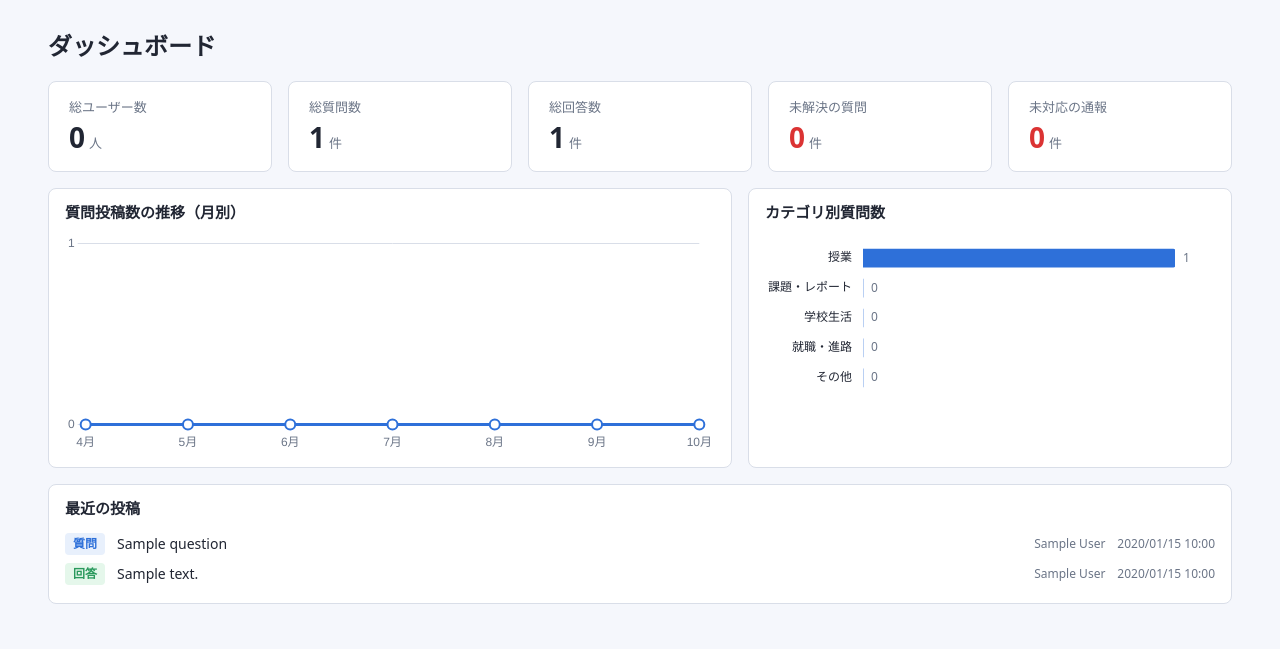
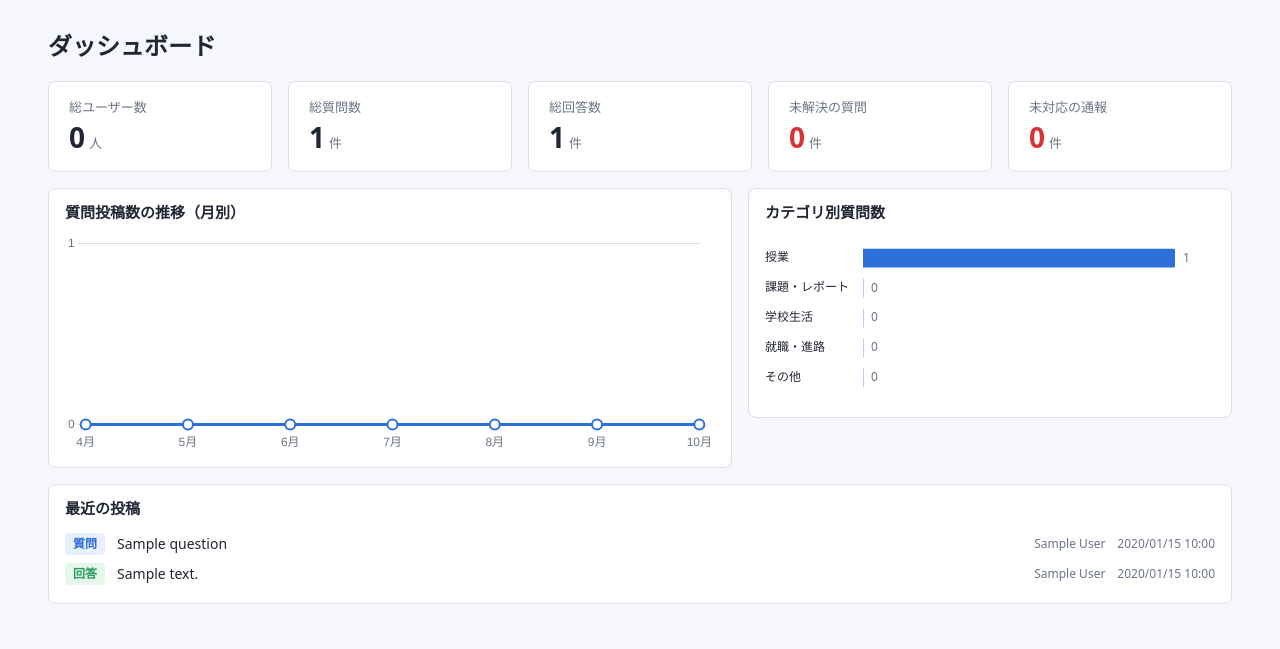
Before and after one commit to ikumah17/manabi-q, a Laravel app: page /admin in a window 1280 px wide. Shown: the part 58-707 px from the top of the page. Run offline with Laravel 12, Linux system fonts and the light colour scheme; a user stored in the database is signed in; data comes from the database, SQL or seed files in the repository; tables that the repository leaves empty hold one stand-in row (values such as "Sample post"); style sheets or scripts are compiled from the project's sources.

Commit message:
修正: ダッシュボード(G13)のカテゴリ別グラフを設計画像に合わせる
カテゴリ名を左寄せにし、カードの高さを内容に合わせる

Co-Authored-By: Claude Opus 5.5 <noreply@anthropic.com>

```diff
--- a/resources/js/app.js
+++ b/resources/js/app.js
@@ -140,7 +140,8 @@ function renderChart(canvas, { type, labels, data }) {
             layout: { padding: { right: 40 } },
             scales: {
                 x: { display: false, beginAtZero: true },
-                y: { grid: { display: false }, border: { display: false }, ticks: { color: '#212633' } },
+                // カテゴリ名は左寄せ（設計画像どおり）
+                y: { grid: { display: false }, border: { display: false }, ticks: { color: '#212633', crossAlign: 'far' } },
             },
         },
         plugins: [barValueLabels],
--- a/resources/views/admin/dashboard.blade.php
+++ b/resources/views/admin/dashboard.blade.php
@@ -42,7 +42,7 @@
 
         {{-- ④ カテゴリ別質問数 --}}
         <section class="col-5">
-            <div class="mq-panel h-100 mb-0">
+            <div class="mq-panel mb-0">
                 <h2 class="mq-panel-title" id="chart-category-title">カテゴリ別質問数</h2>
                 <div class="mq-chart" style="height: {{ max(120, $byCategory->count() * 30 + 20) }}px">
                     <canvas data-chart='@json($barChart)' role="img" aria-labelledby="chart-category-title"></canvas>
```
